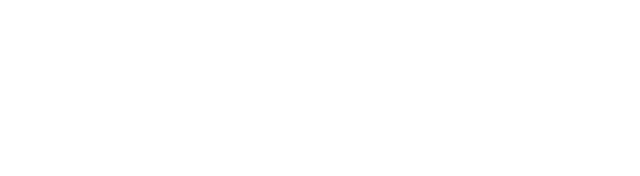
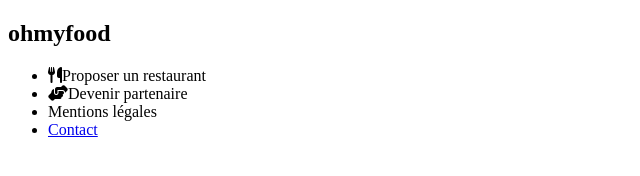
Before and after one commit to alan62/BeaucheronAlan_3_201221, a plain HTML site: page ledelicedessens.html in a window 1280 px wide. Shown: the whole page, without its empty margins (0-640 px from the left). Drawn offline with Linux system fonts and the light colour scheme.

Commit message:
Squelette la note enchantée

```diff
--- a/ledelicedessens.html
+++ b/ledelicedessens.html
@@ -4,9 +4,33 @@
     <meta charset="UTF-8">
     <meta http-equiv="X-UA-Compatible" content="IE=edge">
     <meta name="viewport" content="width=device-width, initial-scale=1.0">
+    <script src="https://kit.fontawesome.com/7d17636476.js" crossorigin="anonymous"></script>
     <title>Ohmyfood - Le délice des sens</title>
 </head>
 <body>
 
+    <footer class="footer">
+        <div class="container__footer">
+            <h2 class="footer__logo">ohmyfood</h2>
+            <ul>
+                <li>
+                    <a class="footer__link">
+                        <i class="fas fa-utensils"></i>Proposer un restaurant
+                    </a>
+                </li>
+                <li>
+                    <a class="footer__link">
+                        <i class="fas fa-hands-helping"></i>Devenir partenaire
+                    </a>
+                </li>
+                <li>
+                    <a class="footer__link">Mentions légales</a>
+                </li>
+                <li>
+                    <a href="mailto:contact@ohmyfood.com">Contact</a>
+                </li>
+            </ul>
+    </div>
+    </footer>
 </body>
 </html>
```
Also changed, not shown: lapalettedugout.html (+20 -0 lines).
